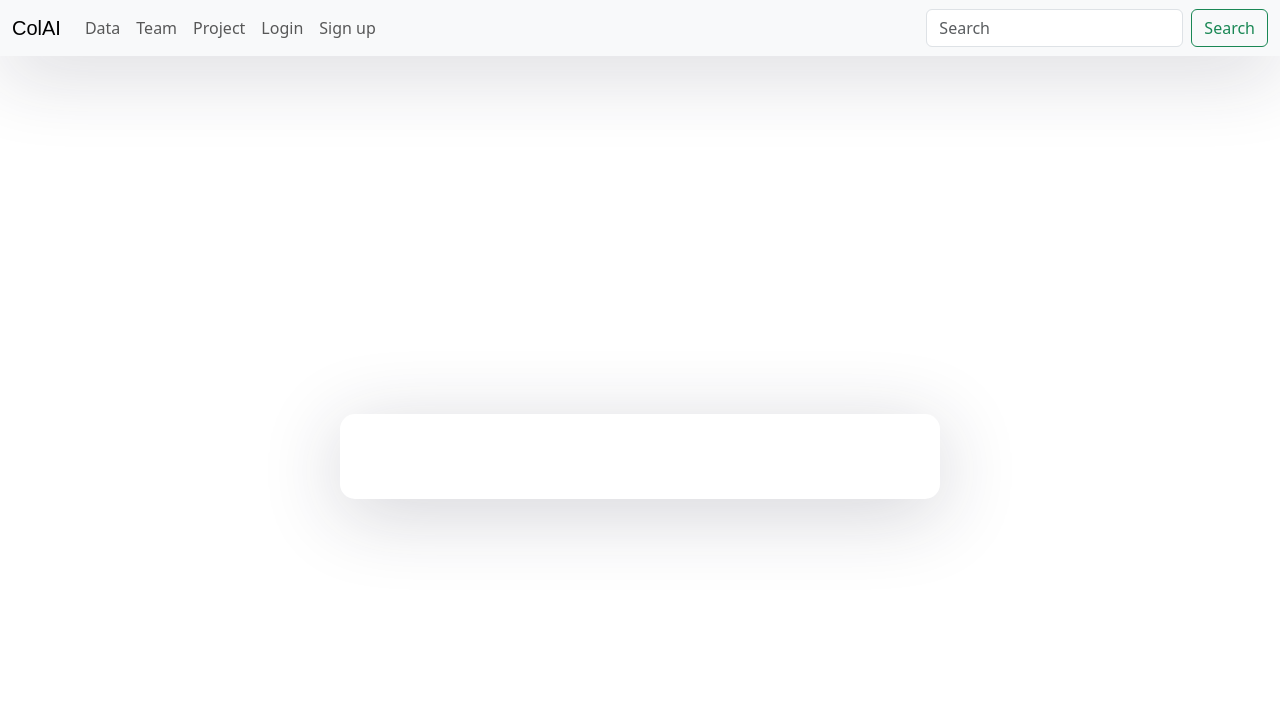
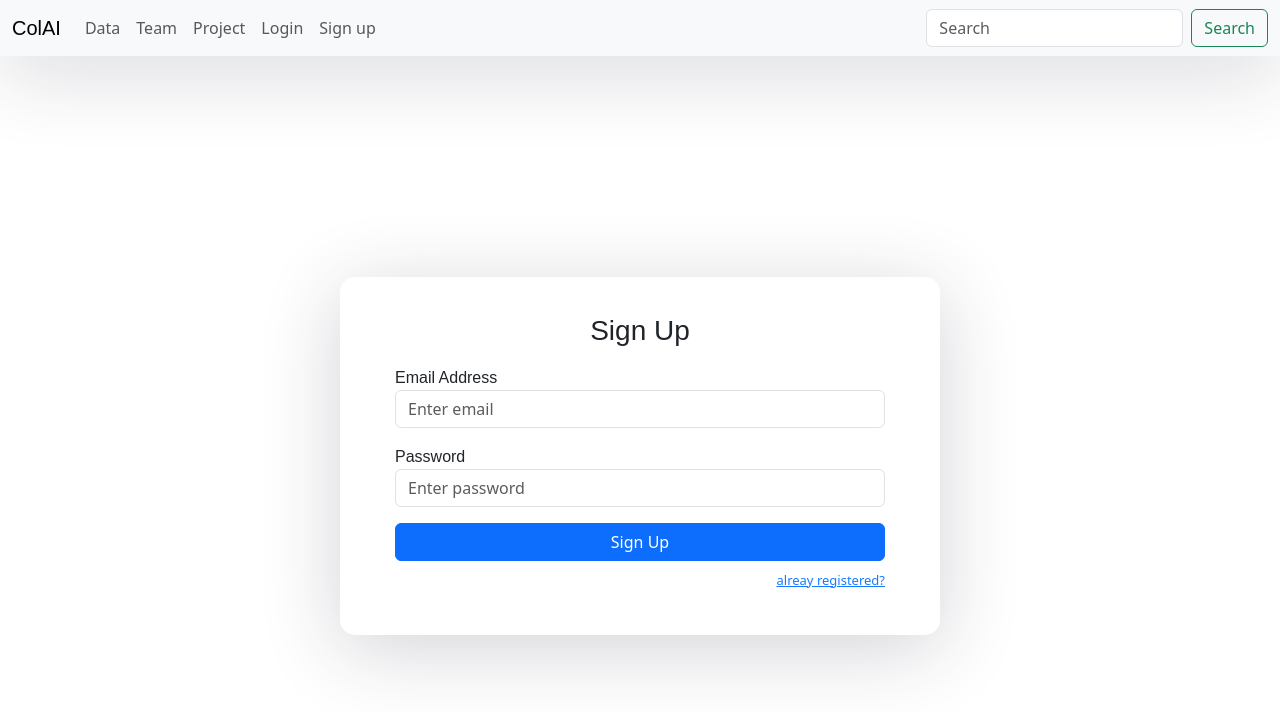
Before and after one commit to Collaborative-AI/colteam, a React (Create React App) app in the folder my-react-app/: page /sign_up in a window 1280 px wide. Shown: the top 712 px of the page. Built offline with nearby package versions, Linux system fonts and the light colour scheme.

Commit message:
add reset password

```diff
--- a/my-react-app/src/App.js
+++ b/my-react-app/src/App.js
@@ -1,7 +1,7 @@
 import React from 'react'
 import '../node_modules/bootstrap/dist/css/bootstrap.min.css'
 import './App.css'
-import { BrowserRouter as Router, Routes, Route, Link } from 'react-router-dom'
+import { BrowserRouter as Router, Routes, Route } from 'react-router-dom'
 import Login from './components/authenticate/login.component'
 import SignUp from './components/authenticate/signup.component'
 import Data from './components/data/data.component'
@@ -9,6 +9,7 @@ import Team from './components/team.component'
 import Home from './components/home.component'
 import Navbar from './components/navbar.component'
 import ForgetPasswd from './components/authenticate/forget_passwd.component'
+import ResetPasswd from './components/authenticate/reset_passwd.component'
 import Project from './components/project/project.component'
 import Profile from './components/profile.component'
 import NewProject from './components/project/newProject.component'
@@ -30,10 +31,11 @@ function App() {
               <Route path="/data" element={<Data />} />
               <Route path="/team" element={<Team />} />
               <Route path="/project" element={<Project />} />
-              <Route path="/log-in" element={<Login />} />
-              <Route path="/sign-up" element={<SignUp />} />
+              <Route path="/log_in" element={<Login />} />
+              <Route path="/sign_up" element={<SignUp />} />
               <Route path="/forget_passwd" element={<ForgetPasswd />} />
-              <Route path="/log-out" element={<LogOut />} />
+              <Route path="/reset_passwd" element={<ResetPasswd />} />
+              <Route path="/log_out" element={<LogOut />} />
               <Route path="/profile" element={<Profile />} />
               <Route path="/new_project" element={<NewProject />} />
               <Route path="/show_project" element={<ShowProject />} />
--- a/my-react-app/src/components/authenticate/forget_passwd.component.js
+++ b/my-react-app/src/components/authenticate/forget_passwd.component.js
@@ -1,7 +1,6 @@
-import React, { useState, useContext } from 'react'
-// import { Link, useNavigate } from 'react-router-dom';
+import React, { useState } from 'react'
+import { useNavigate } from 'react-router-dom';
 import axios from 'axios';
-import AuthContext from '../AuthProvider.component'
 
 export default function ForgetPasswd() {
     const [formData, setFormData] = useState({
@@ -15,7 +14,8 @@ export default function ForgetPasswd() {
             [name]: value,
         });
     };
-    const { auth } = useContext(AuthContext)
+
+    const navigate = useNavigate()
 
     // Handle form submission
     const handleFormSubmit = (event) => {
@@ -24,18 +24,14 @@ export default function ForgetPasswd() {
         const data = {
             email: formData.email,
         };
-        const config = {
-            headers: {
-                accessToken: auth.accessToken
-            }
-        }
+
         // Send POST request to Django backend's forget passwd API
         axios
-            .post('http://localhost:8000/user/forget_passwd/', data, config)
+            .post('http://localhost:8000/user/forget_passwd/', data)
             .then((response) => {
                 // Handle successful email check, then reset passwd
                 console.log(response.data);
-                // navigate('/reset_passwd');
+                navigate('/reset_passwd');
             })
             .catch((error) => {
                 // TBD: Don't show error reason for safety
--- a/my-react-app/src/components/authenticate/logout.component.js
+++ b/my-react-app/src/components/authenticate/logout.component.js
@@ -1,6 +1,6 @@
 import axios from 'axios'
-import React, { useState, useContext } from 'react'
-import { Link, useNavigate } from 'react-router-dom'
+import React, { useContext } from 'react'
+import { useNavigate } from 'react-router-dom'
 import AuthContext from '../AuthProvider.component'
 
 
--- a/my-react-app/src/components/authenticate/signup.component.js
+++ b/my-react-app/src/components/authenticate/signup.component.js
@@ -2,7 +2,7 @@ import React, { useState } from 'react'
 import { Link, useNavigate } from 'react-router-dom'
 import axios from 'axios'
 
-export default function SignUp () {
+export default function SignUp() {
   const [formData, setFormData] = useState({
     email: '',
     password: '',
@@ -66,7 +66,6 @@ export default function SignUp () {
 
 
   return (
-
     <form onSubmit={handleFormSubmit}>
       <h3>Sign Up</h3>
       <div className="mb-3">
@@ -100,7 +99,7 @@ export default function SignUp () {
       </div>
 
       <p className="forgot-password text-right">
-        <Link to='/log-in'>alreay registered?
+        <Link to='/log_in'>alreay registered?
         </Link>
       </p>
     </form >
--- a/my-react-app/src/components/navbar.component.js
+++ b/my-react-app/src/components/navbar.component.js
@@ -1,4 +1,4 @@
-import React, { useState, useContext } from 'react'
+import React, { useContext } from 'react'
 import { Link, useNavigate } from 'react-router-dom'
 import AuthContext from './AuthProvider.component'
 import Button from 'react-bootstrap/Button';
@@ -8,7 +8,6 @@ import Nav from 'react-bootstrap/Nav';
 import Navbar from 'react-bootstrap/Navbar';
 import NavDropdown from 'react-bootstrap/NavDropdown';
 import profile_image from '../images/colteam_logo.png'
-import handleLogOut from './authenticate/logout.component'
 
 function NavbarIns() {
   const { auth } = useContext(AuthContext);
@@ -26,7 +25,7 @@ function NavbarIns() {
         navigate('/profile_setting')
         break
       case 'action-4':
-        navigate('/log-out')
+        navigate('/log_out')
         break
       default:
         break
@@ -71,12 +70,12 @@ function NavbarIns() {
             ) : (
               <>
                 < li className="nav-item">
-                  <Link className="nav-link" to={'/log-in'}>
+                  <Link className="nav-link" to={'/log_in'}>
                     Login
                   </Link>
                 </li>
                 <li className="nav-item">
-                  <Link className="nav-link" to={'/sign-up'}>
+                  <Link className="nav-link" to={'/sign_up'}>
                     Sign up
                   </Link>
                 </li>
```
